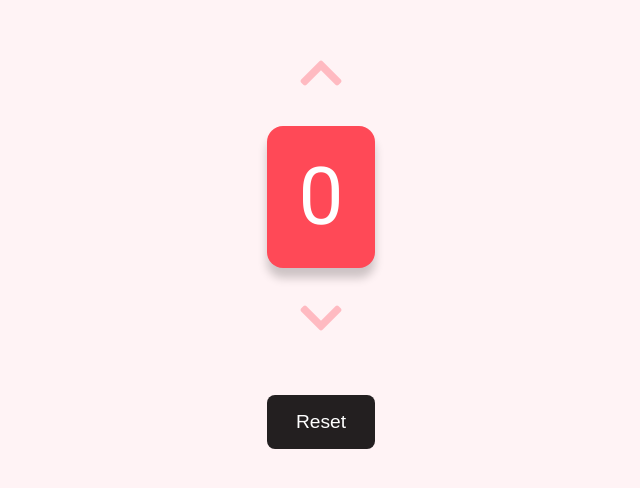
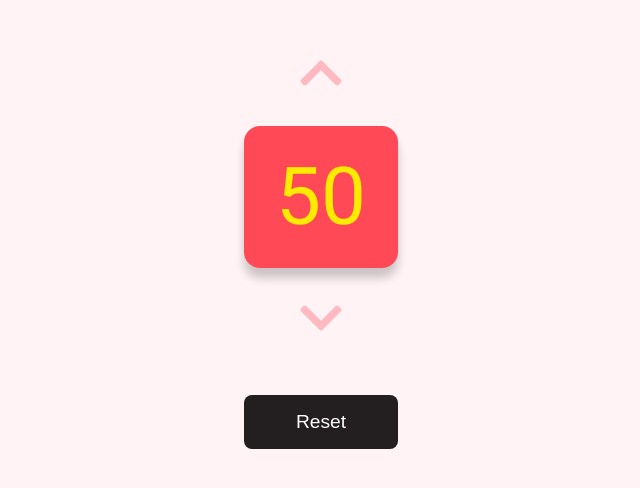
Before and after one commit to ankitchouhan1020/react-hooks-demo, a React (Create React App) app: page / in a window 1280 px wide. Shown: the part 156-644 px from the top of the page, without its empty margins (319-959 px from the left). Built offline with nearby package versions, Linux system fonts and the light colour scheme.

Commit message:
feat: lazy init

```diff
--- a/src/App.js
+++ b/src/App.js
@@ -1,15 +1,19 @@
 import "./styles.css";
 import React, { useState } from 'react';
 
+window.localStorage.setItem('count', 50);
+
 export default function App() {
-  const [count, setCount] = useState(0);
+  // heavy IO operation
+  const initialState = Number(window.localStorage.getItem('count'))
+  console.log({ initialState })
 
-  // console.log('Hey, I\'m re-rendering with ', count);
+  const [count, setCount] = useState(initialState);
 
+  // const initialState = () => Number(window.localStorage.getItem('count'))
   const incrementCount = () => setCount(count => count + 1);
   const decrementCount = () => setCount(count => count - 1);
 
-  // bailout
   const resetCount = () => setCount(0);
 
   const countColor = count > 0 ? '#FFEA00' : count < 0 ? '#231f20' : '#fff';
```
